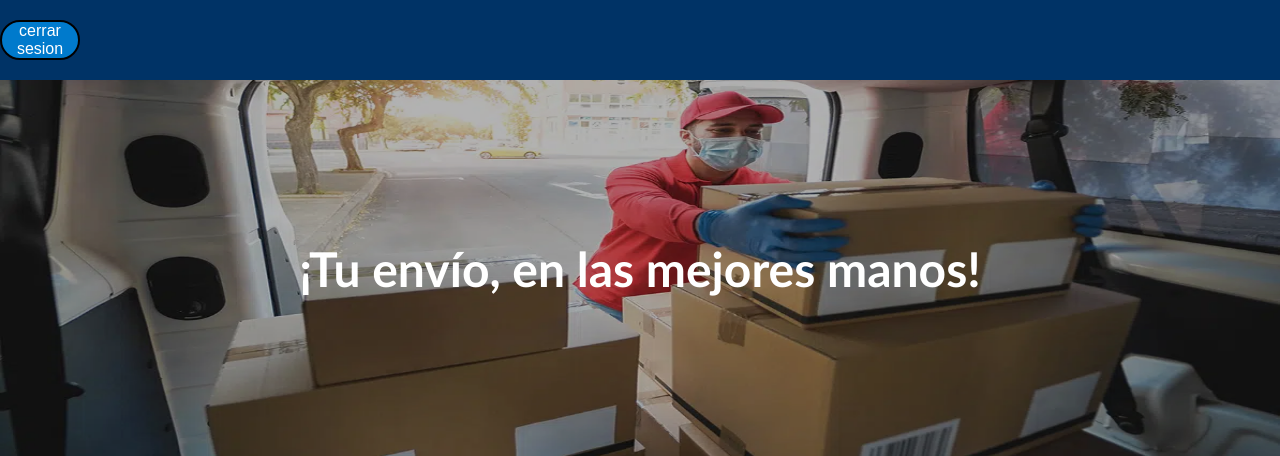
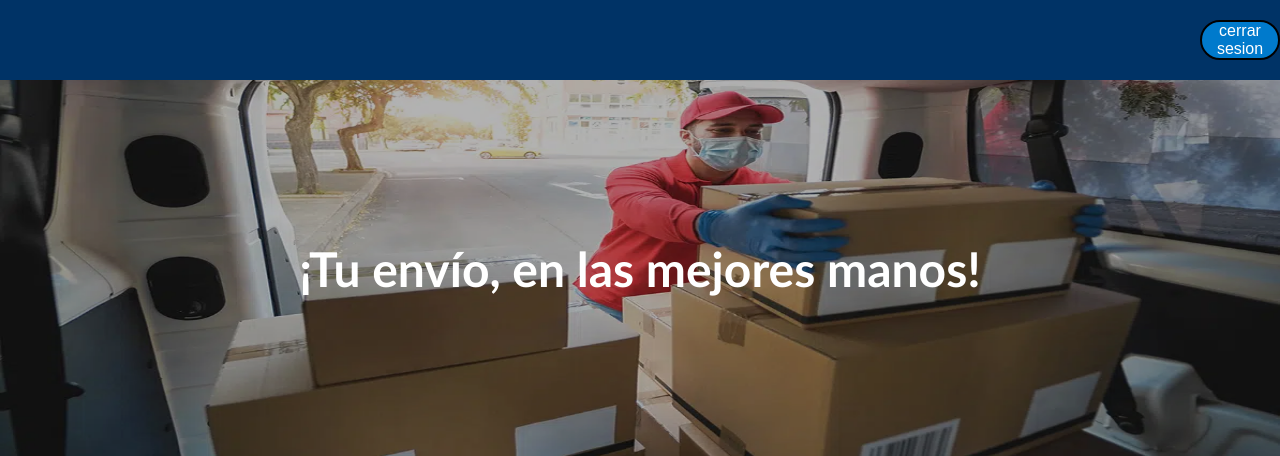
Before and after one commit to AntoCreed777/Proyecto_Diseno_Software, a Django app: page /home/ in a window 1280 px wide. Shown: the top 456 px of the page. Run offline with Django 5.2, Linux system fonts and the light colour scheme; the visitor is signed in with stand-in values (Sample User, id 1).

Commit message:
fix: error de alineacion en home

```diff
--- a/home/static/home.css
+++ b/home/static/home.css
@@ -15,7 +15,7 @@ body {
     width: 100%;
     height: 10vh;
     background-color: #003366;
-    justify-content: space-between;
+    justify-content: flex-end;
     align-items: center;
     gap: 10px;
     z-index: 9999;
```
